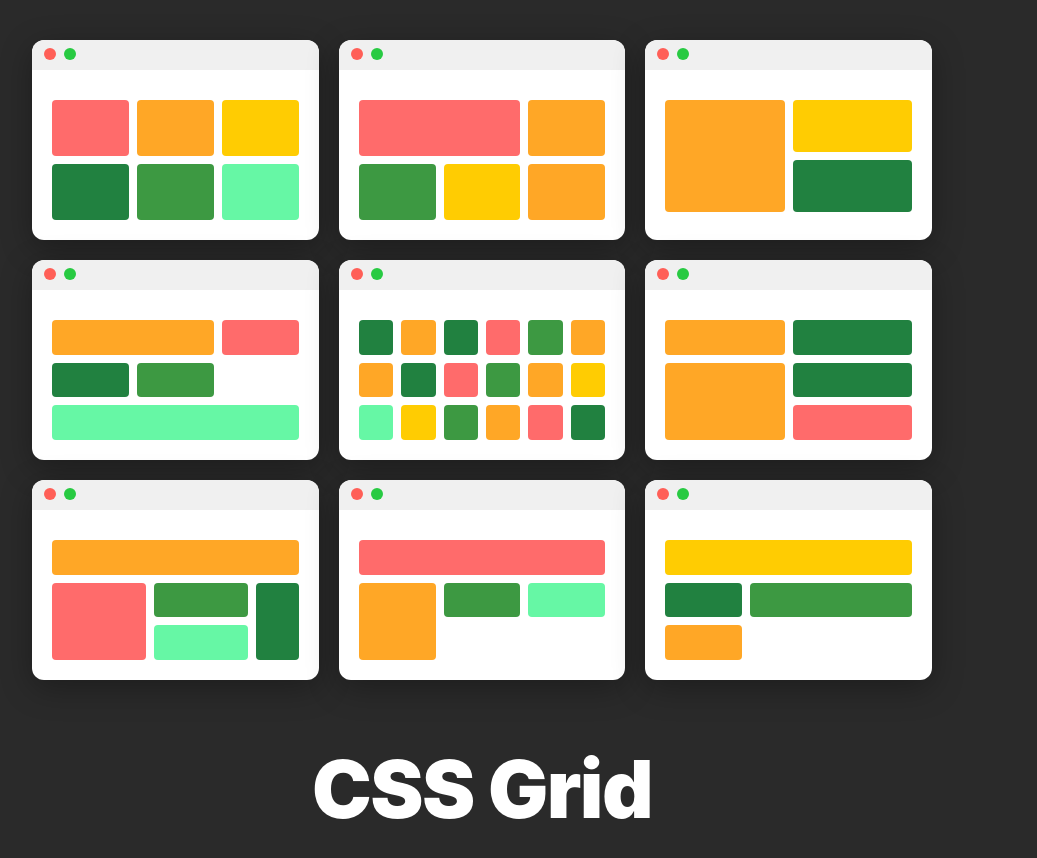
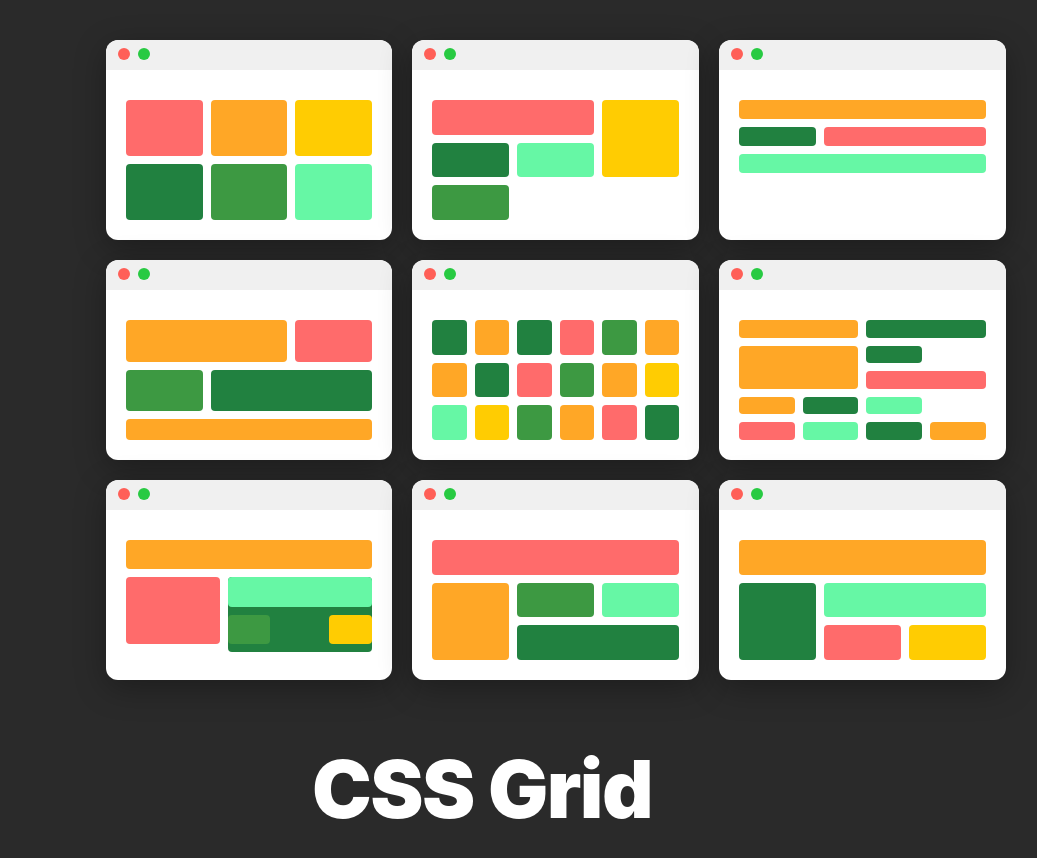
Before and after one commit to Ralein/Bluekode-Intern, a plain HTML site: page CSS/Grid/final.html in a window 1280 px wide. Shown: the whole page, without its empty margins (158-1195 px from the left). Drawn offline with Linux system fonts and the light colour scheme.

Commit message:
CSS update

```diff
--- a/CSS/Grid/final.html
+++ b/CSS/Grid/final.html
@@ -10,6 +10,7 @@
             margin: 0;
             padding: 0;
             box-sizing: border-box;
+            left: 85%;
         }
 
         body {
@@ -17,10 +18,6 @@
             font-family: -apple-system, BlinkMacSystemFont, 'Segoe UI', Roboto, sans-serif;
             color: white;
             min-height: 100vh;
-            display: flex;
-            flex-direction: column;
-            justify-content: center;
-            align-items: center;
             padding: 40px 20px;
         }
 
@@ -94,6 +91,7 @@
 
         .green {
             background-color: #218140;
+
         }
 
         .light-green {
@@ -105,43 +103,72 @@
         }
 
 
+
+
+
         .layout-1 {
             grid-template-columns: repeat(3, 1fr);
-            grid-template-rows: repeat(2, 1fr);
+
         }
 
 
         .layout-2 {
-            grid-template: "red red yellow"
-                "orange light-green yellow";
+
+
+
+            grid-template-columns: 1fr 1fr 1fr;
+
         }
 
         .layout-2 .grid-item:first-child {
+            grid-column: 3 / 3;
+            grid-row: 3 / 1;
 
 
 
-            grid-row: 1/1;
-            grid-column: 1/3;
+        }
+
+        .layout-2 .grid-item:nth-child(3) {
+            grid-row: 1 / 1;
+            grid-column: 1 / -2;
+
+
 
 
         }
 
 
+
+
+
         .layout-3 {
-            grid-template-columns: 1fr 1fr;
-            grid-template-rows: 1fr 1fr;
+            grid-template-columns: 1fr 1fr 1fr;
+
 
         }
 
-        .layout-3 .grid-item:nth-child(2) {
-            grid-row: 1 / -1;
+        .layout-3 .grid-item:nth-child(1) {
+
+            grid-column: 1/4;
+
+        }
+
+        .layout-3 .grid-item:nth-child(4) {
+
+            grid-column: 1/4;
+
+        }
+
+        .layout-3 .grid-item:nth-child(3) {
+            grid-column: 2 / -1;
+
         }
 
 
 
         .layout-4 {
             grid-template-columns: repeat(3, 1fr);
-            grid-template-rows: repeat(3, 1fr);
+            grid-template-rows: 1fr 1fr 0.5fr;
         }
 
         .layout-4 .grid-item:first-child {
@@ -149,19 +176,28 @@
         }
 
         .layout-4 .grid-item:last-child {
-            grid-column: 1 / -1;
+            grid-column: 1 /-1;
+        }
+
+        .layout-4 .grid-item:nth-child(3) {
+
+            grid-column: 2 / -1;
+            grid-row: 2 / 3;
+
+
+
         }
 
 
         .layout-5 {
             grid-template-columns: repeat(6, 1fr);
-            grid-template-rows: repeat(3, 1fr);
+
         }
 
 
         .layout-6 {
             grid-template-columns: repeat(4, 1fr);
-            grid-template-rows: repeat(3, 1fr);
+
         }
 
         .layout-6 .grid-item:nth-child(1) {
@@ -169,7 +205,7 @@
         }
 
         .layout-6 .grid-item:nth-child(2) {
-            grid-column: 3 / 5;
+            grid-column: 3 / 4;
         }
 
         .layout-6 .grid-item:nth-child(3) {
@@ -179,17 +215,31 @@
 
         .layout-6 .grid-item:nth-child(4) {
             grid-column: 3 / 5;
+            grid-row: 1 / 2;
         }
 
         .layout-6 .grid-item:nth-child(5) {
             grid-column: 3 / 5;
         }
 
-        /* Layout 7: Header + columns */
+
+
+
+
+
+
         .layout-7 {
             grid-template-columns: repeat(5, 1fr);
             grid-template-rows: repeat(3, 1fr);
+
+
         }
+
+
+
+
+
+
 
         .layout-7 .grid-item:first-child {
             grid-column: 1 / -1;
@@ -198,22 +248,45 @@
         .layout-7 .grid-item:nth-child(2) {
             grid-column: 1 / 3;
             grid-row: 2 / 4;
+
+        }
+
+        .layout-7 .grid-item:nth-child(6) {
+            grid-column: 3 / 5;
+
+        }
+
+        .layout-7 .grid-item:nth-child(4) {
+            grid-column: 3 / 6;
+            grid-row: 2 / 2;
+        }
+
+        .layout-7 .grid-item:nth-child(5) {
+            grid-column: 5 / -2;
+            grid-row: 3 / -2;
+
+
         }
 
         .layout-7 .grid-item:nth-child(3) {
-            grid-column: 3 / 5;
+            grid-row: 5 / -3;
+            grid-column: 6 / 3;
+
+
         }
 
-        .layout-7 .grid-item:nth-child(4) {
-            grid-column: 5;
-            grid-row: 2 / 4;
+        .layout-7 .grid-item:nth-child(7) {
+            grid-row: 3 / -2;
+            grid-column: 3 / 3;
+
+
+
         }
 
-        .layout-7 .grid-item:nth-child(5) {
-            grid-column: 3 / 5;
-        }
 
-        /* Layout 8: Article layout */
+
+
+
         .layout-8 {
             grid-template-columns: repeat(3, 1fr);
             grid-template-rows: repeat(3, 1fr);
@@ -227,7 +300,10 @@
             grid-row: 2 / -1;
         }
 
-        /* Layout 9: Dashboard */
+        .layout-8 .grid-item:nth-child(5) {
+            grid-column: 2 / -1;
+        }
+
         .layout-9 {
             grid-template-columns: repeat(3, 1fr);
             grid-template-rows: repeat(3, 1fr);
@@ -235,11 +311,30 @@
 
         .layout-9 .grid-item:first-child {
             grid-column: 1 / -1;
+
+
         }
 
-        .layout-9 .grid-item:nth-child(3) {
+        .layout-9 .grid-item:nth-child(2) {
             grid-column: 2 / -1;
+            grid-row: 2 / 2;
+
+
+
+
+
         }
+
+        .layout-9 .grid-item:nth-child(4) {
+            grid-row: 2 / 4;
+
+
+
+        }
+
+
+
+
 
         .title {
             font-size: 5rem;
@@ -263,8 +358,9 @@
 </head>
 
 <body>
+
     <div class="showcase-container">
-        <!-- Layout 1: Basic Grid -->
+
         <div class="grid-demo">
             <div class="grid-content layout-1">
                 <div class="grid-item red"></div>
@@ -280,23 +376,33 @@
         <div class="grid-demo">
             <div class="grid-content layout-2">
 
-                <div class="grid-item red"></div>
-                <div class="grid-item orange"></div>
-
-                <div class="grid-item light-green"></div>
                 <div class="grid-item yellow"></div>
 
-                <div class="grid-item orange"></div>
+                <div class="grid-item green"></div>
+
+                <div class="grid-item red"></div>
+                <div class="grid-item cyan"></div>
+                <div class="grid-item light-green"></div>
+
+
+
+
             </div>
         </div>
 
 
         <div class="grid-demo">
             <div class="grid-content layout-3">
-                <div class="grid-item yellow"></div>
                 <div class="grid-item orange"></div>
                 <div class="grid-item green"></div>
                 <div class="grid-item red"></div>
+
+
+                <div class="grid-item cyan"></div>
+                >
+
+
+
             </div>
         </div>
 
@@ -307,7 +413,7 @@
                 <div class="grid-item red"></div>
                 <div class="grid-item green"></div>
                 <div class="grid-item light-green"></div>
-                <div class="grid-item cyan"></div>
+                <div class="grid-item orange"></div>
             </div>
         </div>
 
@@ -341,8 +447,18 @@
                 <div class="grid-item orange"></div>
                 <div class="grid-item green"></div>
                 <div class="grid-item orange"></div>
+                <div class="grid-item green "></div>
+                <div class="grid-item red"></div>
+                <div class="grid-item orange"></div>
                 <div class="grid-item green"></div>
+                <div class="grid-item cyan"></div>
+                <div class="grid-item white"></div>
                 <div class="grid-item red"></div>
+                <div class="grid-item cyan"></div>
+                <div class="grid-item green"></div>
+                <div class="grid-item orange"></div>
+
+
             </div>
         </div>
 
@@ -351,9 +467,23 @@
             <div class="grid-content layout-7">
                 <div class="grid-item orange"></div>
                 <div class="grid-item red"></div>
+
+                <div class="grid-item green"></div>
+
+                <div class="grid-item cyan"></div>
+
+
+                <div class="grid-item yellow"></div>
+
+
+
+
                 <div class="grid-item light-green"></div>
-                <div class="grid-item green"></div>
-                <div class="grid-item cyan"></div>
+                <div class="grid-item light-green"></div>
+
+
+
+
             </div>
         </div>
 
@@ -364,19 +494,28 @@
                 <div class="grid-item orange"></div>
                 <div class="grid-item light-green"></div>
                 <div class="grid-item cyan"></div>
+                <div class="grid-item green"></div>
             </div>
         </div>
 
 
         <div class="grid-demo">
             <div class="grid-content layout-9">
+                <div class="grid-item orange"></div>
+                <div class="grid-item cyan"></div>
+                <div class="grid-item red"></div>
+                <div class="grid-item green"></div>
                 <div class="grid-item yellow"></div>
-                <div class="grid-item green"></div>
-                <div class="grid-item light-green"></div>
-                <div class="grid-item orange"></div>
+
             </div>
         </div>
     </div>
+
+
+
+
+
+
 
     <h1 class="title">CSS Grid</h1>
 </body>
--- /dev/null
+++ b/CSS/Grid/final2.css
@@ -0,0 +1,348 @@
+* {
+    margin: 0;
+    padding: 0;
+    box-sizing: border-box;
+    left: 85%;
+}
+
+body {
+    background-color: #2a2a2a;
+    font-family: -apple-system, BlinkMacSystemFont, 'Segoe UI', Roboto, sans-serif;
+    color: white;
+    min-height: 100vh;
+    padding: 40px 20px;
+}
+
+.showcase-container {
+    display: grid;
+    grid-template-columns: repeat(3, 1fr);
+    grid-template-rows: repeat(3, 1fr);
+    gap: 20px;
+    max-width: 900px;
+    width: 100%;
+    margin-bottom: 60px;
+}
+
+.grid-demo {
+    background: white;
+    border-radius: 12px;
+    padding: 20px;
+    height: 200px;
+    position: relative;
+    overflow: hidden;
+    box-shadow: 0 8px 32px rgba(0, 0, 0, 0.3);
+}
+
+
+.grid-demo::before {
+    content: '';
+    position: absolute;
+    top: 0;
+    left: 0;
+    right: 0;
+    height: 30px;
+    background: #f0f0f0;
+    border-radius: 12px 12px 0 0;
+}
+
+.grid-demo::after {
+    content: '';
+    position: absolute;
+    top: 8px;
+    left: 12px;
+    width: 12px;
+    height: 12px;
+    border-radius: 50%;
+    background: #ff5f57;
+    box-shadow: 20px 0 0 #28ca42;
+}
+
+.grid-content {
+    display: grid;
+    gap: 8px;
+    height: calc(100% - 40px);
+    margin-top: 40px;
+}
+
+
+.grid-item {
+    border-radius: 4px;
+}
+
+.red {
+    background-color: #ff6b6b;
+}
+
+.orange {
+    background-color: #ffa726;
+}
+
+.yellow {
+    background-color: #ffcc02;
+}
+
+.green {
+    background-color: #218140;
+
+}
+
+.light-green {
+    background-color: #3d9942;
+}
+
+.cyan {
+    background-color: #66f7a5;
+}
+
+
+
+
+
+.layout-1 {
+    grid-template-columns: repeat(3, 1fr);
+
+}
+
+
+.layout-2 {
+
+
+
+    grid-template-columns: 1fr 1fr 1fr;
+
+}
+
+.layout-2 .grid-item:first-child {
+    grid-column: 3 / 3;
+    grid-row: 3 / 1;
+
+
+
+}
+
+.layout-2 .grid-item:nth-child(3) {
+    grid-row: 1 / 1;
+    grid-column: 1 / -2;
+
+
+
+
+}
+
+
+
+
+
+.layout-3 {
+    grid-template-columns: 1fr 1fr 1fr;
+
+
+}
+
+.layout-3 .grid-item:nth-child(1) {
+
+    grid-column: 1/4;
+
+}
+
+.layout-3 .grid-item:nth-child(4) {
+
+    grid-column: 1/4;
+
+}
+
+.layout-3 .grid-item:nth-child(3) {
+    grid-column: 2 / -1;
+
+}
+
+
+
+.layout-4 {
+    grid-template-columns: repeat(3, 1fr);
+
+}
+
+.layout-4 .grid-item:first-child {
+    grid-column: 1 / 3;
+}
+
+.layout-4 .grid-item:last-child {
+    grid-column: 1 /-1;
+}
+
+.layout-4 .grid-item:nth-child(3) {
+
+    grid-column: 2 / -1;
+    grid-row: 2 / 3;
+
+
+
+}
+
+
+.layout-5 {
+    grid-template-columns: repeat(6, 1fr);
+
+}
+
+
+.layout-6 {
+    grid-template-columns: repeat(4, 1fr);
+
+}
+
+.layout-6 .grid-item:nth-child(1) {
+    grid-column: 1 / 3;
+}
+
+.layout-6 .grid-item:nth-child(2) {
+    grid-column: 3 / 4;
+}
+
+.layout-6 .grid-item:nth-child(3) {
+    grid-column: 1 / 3;
+    grid-row: 2 / 4;
+}
+
+.layout-6 .grid-item:nth-child(4) {
+    grid-column: 3 / 5;
+    grid-row: 1 / 2;
+}
+
+.layout-6 .grid-item:nth-child(5) {
+    grid-column: 3 / 5;
+}
+
+
+
+
+
+
+
+.layout-7 {
+    grid-template-columns: repeat(5, 1fr);
+    grid-template-rows: repeat(3, 1fr);
+
+
+}
+
+
+
+
+
+
+
+.layout-7 .grid-item:first-child {
+    grid-column: 1 / -1;
+}
+
+.layout-7 .grid-item:nth-child(2) {
+    grid-column: 1 / 3;
+    grid-row: 2 / 5;
+
+}
+
+.layout-7 .grid-item:nth-child(6) {
+    grid-column: 3 / 5;
+
+}
+
+.layout-7 .grid-item:nth-child(4) {
+    grid-column: 3 / 6;
+    grid-row: 2 / 2;
+}
+
+.layout-7 .grid-item:nth-child(5) {
+    grid-column: 5 / -2;
+    grid-row: 3 / -2;
+
+
+}
+
+.layout-7 .grid-item:nth-child(3) {
+    grid-row: 5 / -3;
+    grid-column: 6 / 3;
+
+
+}
+
+.layout-7 .grid-item:nth-child(7) {
+    grid-row: 3 / -2;
+    grid-column: 3 / 3;
+
+
+
+}
+
+
+
+
+
+.layout-8 {
+    grid-template-columns: repeat(3, 1fr);
+    grid-template-rows: repeat(3, 1fr);
+}
+
+.layout-8 .grid-item:first-child {
+    grid-column: 1 / -1;
+}
+
+.layout-8 .grid-item:nth-child(2) {
+    grid-row: 2 / -1;
+}
+
+.layout-8 .grid-item:nth-child(5) {
+    grid-column: 2 / -1;
+}
+
+.layout-9 {
+    grid-template-columns: repeat(3, 1fr);
+
+}
+
+.layout-9 .grid-item:first-child {
+    grid-column: 1 / -1;
+
+
+}
+
+.layout-9 .grid-item:nth-child(2) {
+    grid-column: 2 / -1;
+    grid-row: 2 / 2;
+
+
+
+
+
+}
+
+.layout-9 .grid-item:nth-child(4) {
+    grid-row: 2 / 4;
+
+
+
+}
+
+
+
+
+
+.title {
+    font-size: 5rem;
+    font-weight: 900;
+    color: white;
+    text-align: center;
+    letter-spacing: -0.02em;
+}
+
+@media (max-width: 768px) {
+    .showcase-container {
+        grid-template-columns: 1fr;
+        gap: 30px;
+    }
+
+    .title {
+        font-size: 3rem;
+    }
+}
--- a/CSS/Grid/grid5.css
+++ b/CSS/Grid/grid5.css
@@ -293,7 +293,7 @@
 
 
 
-    grid-template-rows: 1fr 1fr 1fr;
+    /* grid-template-rows: 1fr 1fr 1fr; */
     grid-template-columns: 1fr 1fr 1fr 1fr 1fr 1fr;
 }
 
```
Also changed, not shown: CSS/Grid/final2.html (added, +176 -0 lines).
